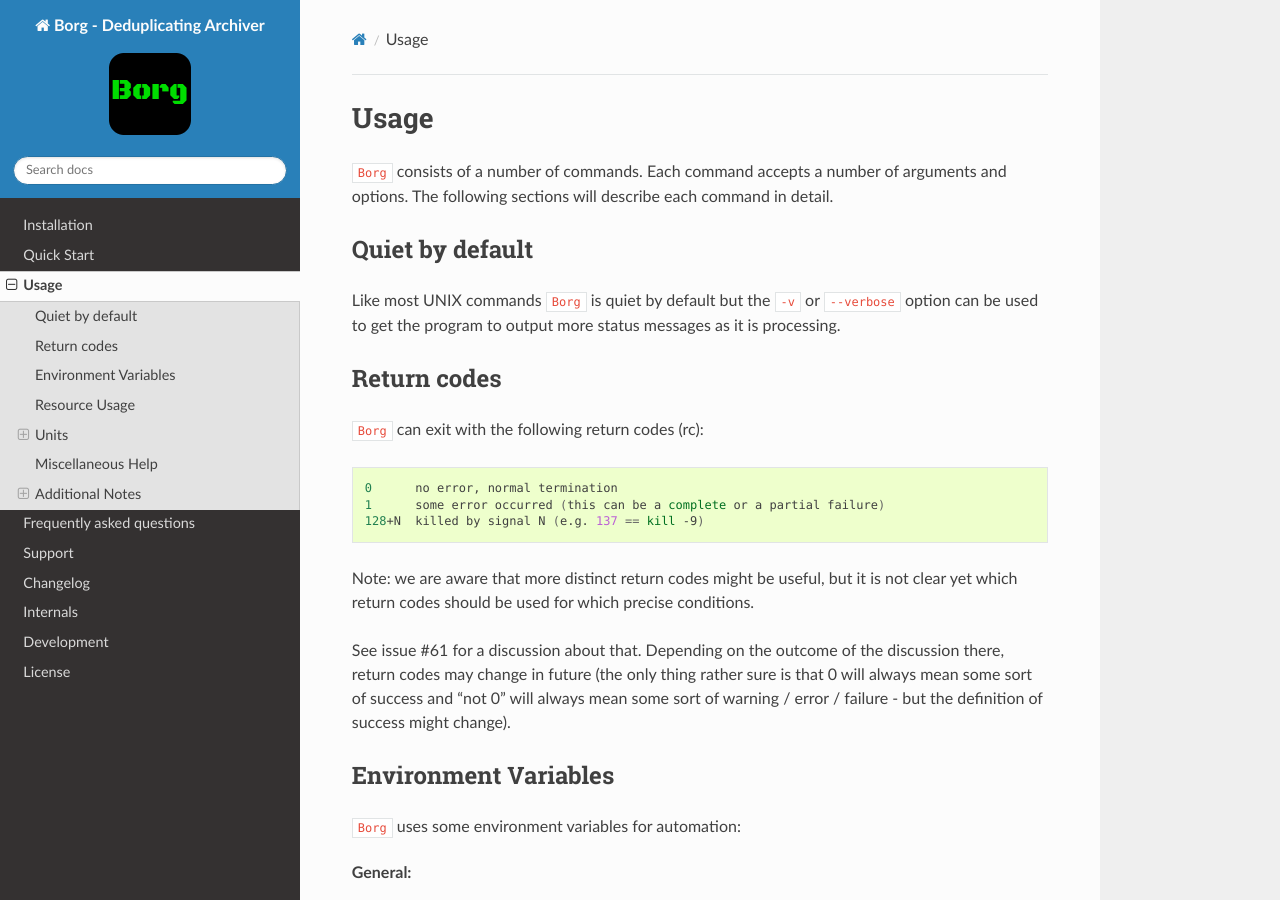
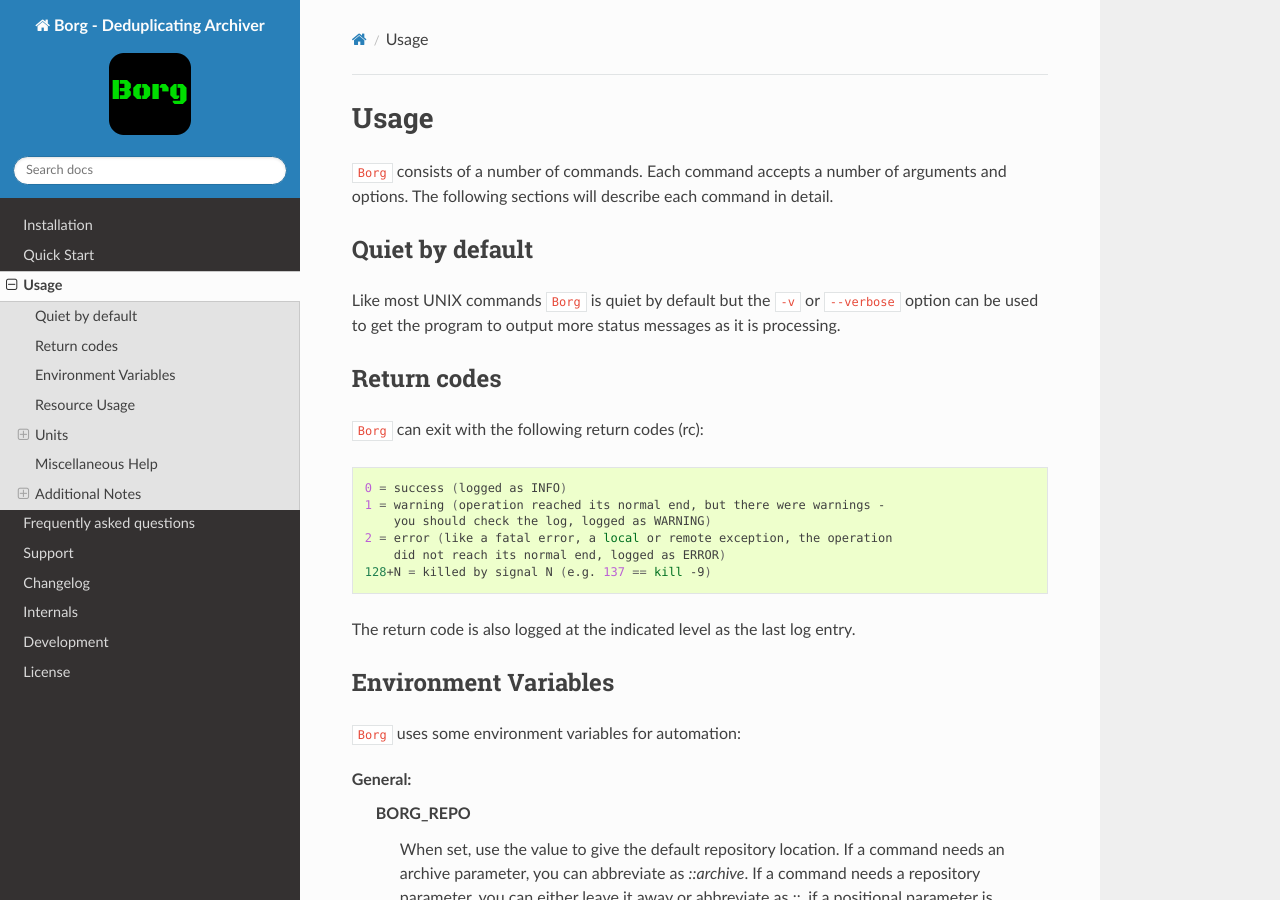
Before and after one commit to borgbackup/borg, a Sphinx documentation site: the page built from docs/usage.rst, in a window 1280 px wide and 900 px high. Built offline with Sphinx 7.4.7 and the Read the Docs theme 2.0.0, drawn with Linux system fonts in a browser that asks for light colours; pages that are not in the unit, such as notebooks, are missing from menus; the version number could not be read and is left out.

Commit message:
update docs about return codes

```diff
--- a/docs/usage.rst
+++ b/docs/usage.rst
@@ -22,19 +22,15 @@
 
 ::
 
-    0      no error, normal termination
-    1      some error occurred (this can be a complete or a partial failure)
-    128+N  killed by signal N (e.g. 137 == kill -9)
+    0 = success (logged as INFO)
+    1 = warning (operation reached its normal end, but there were warnings -
+        you should check the log, logged as WARNING)
+    2 = error (like a fatal error, a local or remote exception, the operation
+        did not reach its normal end, logged as ERROR)
+    128+N = killed by signal N (e.g. 137 == kill -9)
 
+The return code is also logged at the indicated level as the last log entry.
 
-Note: we are aware that more distinct return codes might be useful, but it is
-not clear yet which return codes should be used for which precise conditions.
-
-See issue #61 for a discussion about that. Depending on the outcome of the
-discussion there, return codes may change in future (the only thing rather sure
-is that 0 will always mean some sort of success and "not 0" will always mean
-some sort of warning / error / failure - but the definition of success might
-change).
 
 Environment Variables
 ---------------------
```
